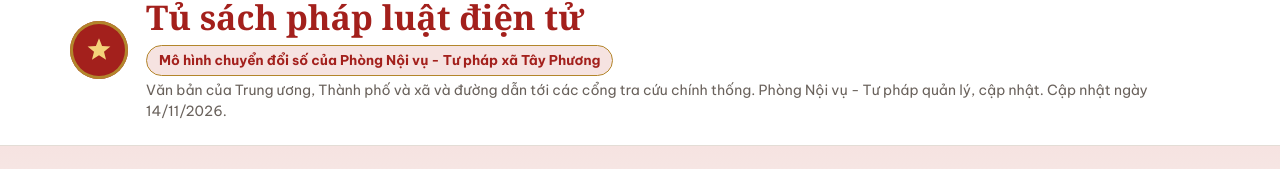
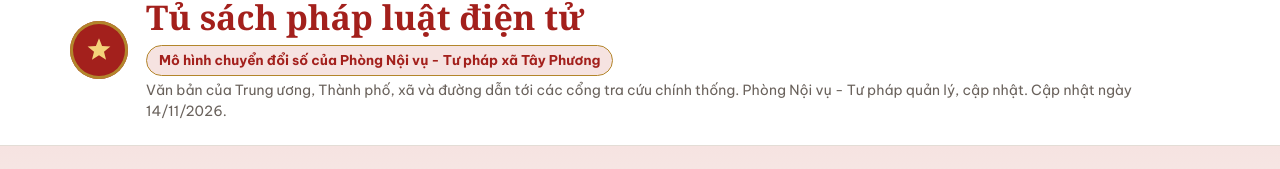
Before and after one commit to macbookhuong-cyber/tu-sach-phap-luat-tay-phuong, a plain HTML site: page index.html in a window 1280 px wide. Shown: the part 123-292 px from the top of the page. Drawn offline with Linux system fonts and the light colour scheme.

Commit message:
Add files via upload

```diff
--- a/index.html
+++ b/index.html
@@ -157,7 +157,7 @@ footer b{color:var(--ink)}
     <small>Ủy ban nhân dân xã Tây Phương · Thành phố Hà Nội</small>
     <h1>Tủ sách pháp luật điện tử</h1>
     <div class="badge">Mô hình chuyển đổi số của Phòng Nội vụ - Tư pháp xã Tây Phương</div>
-    <p>Văn bản của Trung ương, Thành phố và xã và đường dẫn tới các cổng tra cứu chính thống. Phòng Nội vụ - Tư pháp quản lý, cập nhật. Cập nhật ngày 14/11/2026.</p>
+    <p>Văn bản của Trung ương, Thành phố, xã và đường dẫn tới các cổng tra cứu chính thống. Phòng Nội vụ - Tư pháp quản lý, cập nhật. Cập nhật ngày 14/11/2026.</p>
   </div>
 </div></header>
 
```
